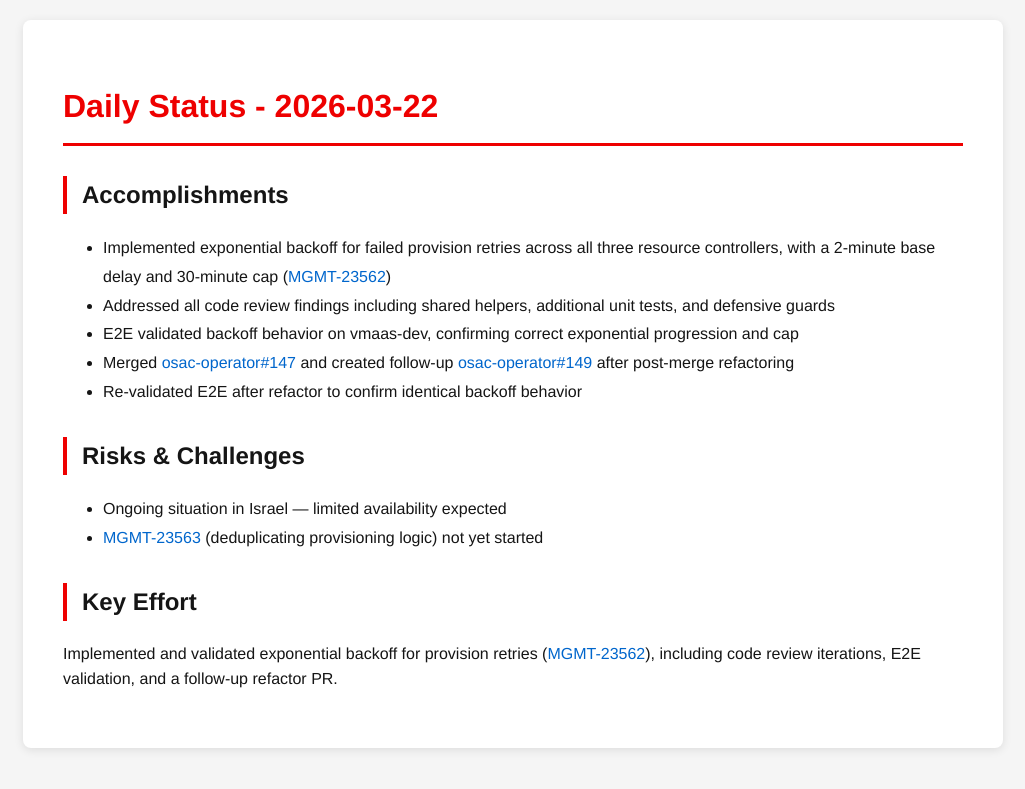
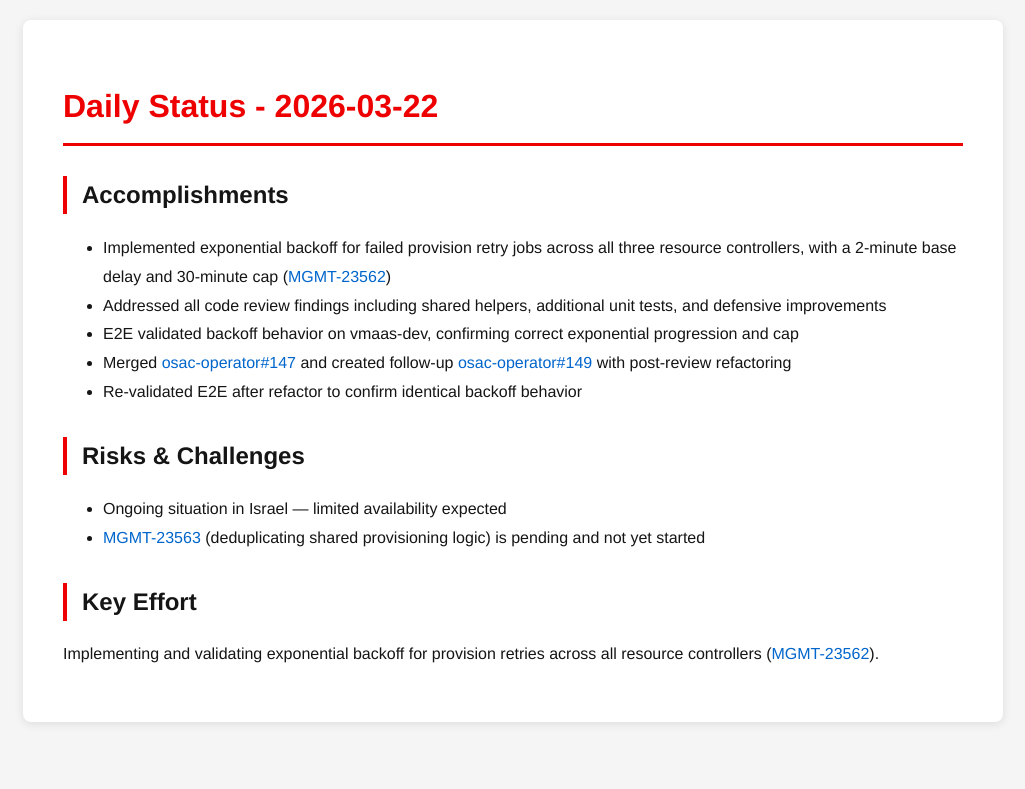
Before and after one commit to tzvatot/daily-status, a Jekyll site: the page built from 2026-03-22.md, in a window 1280 px wide. Shown: the top 789 px of the page, without its empty margins (127-1152 px from the left). Built offline with Jekyll 4.4.1, drawn with Linux system fonts in a browser that asks for light colours.

Commit message:
Daily status update - 2026-03-22

```diff
--- a/2026-03-22.md
+++ b/2026-03-22.md
@@ -7,15 +7,15 @@
 # Daily Status - 2026-03-22
 
 ## Accomplishments
-- Implemented exponential backoff for failed provision retries across all three resource controllers, with a 2-minute base delay and 30-minute cap ([MGMT-23562](https://issues.redhat.com/browse/MGMT-23562))
-- Addressed all code review findings including shared helpers, additional unit tests, and defensive guards
+- Implemented exponential backoff for failed provision retry jobs across all three resource controllers, with a 2-minute base delay and 30-minute cap ([MGMT-23562](https://issues.redhat.com/browse/MGMT-23562))
+- Addressed all code review findings including shared helpers, additional unit tests, and defensive improvements
 - E2E validated backoff behavior on vmaas-dev, confirming correct exponential progression and cap
-- Merged [osac-operator#147](https://github.com/osac-project/osac-operator/pull/147) and created follow-up [osac-operator#149](https://github.com/osac-project/osac-operator/pull/149) after post-merge refactoring
+- Merged [osac-operator#147](https://github.com/osac-project/osac-operator/pull/147) and created follow-up [osac-operator#149](https://github.com/osac-project/osac-operator/pull/149) with post-review refactoring
 - Re-validated E2E after refactor to confirm identical backoff behavior
 
 ## Risks & Challenges
 - Ongoing situation in Israel — limited availability expected
-- [MGMT-23563](https://issues.redhat.com/browse/MGMT-23563) (deduplicating provisioning logic) not yet started
+- [MGMT-23563](https://issues.redhat.com/browse/MGMT-23563) (deduplicating shared provisioning logic) is pending and not yet started
 
 ## Key Effort
-Implemented and validated exponential backoff for provision retries ([MGMT-23562](https://issues.redhat.com/browse/MGMT-23562)), including code review iterations, E2E validation, and a follow-up refactor PR.
+Implementing and validating exponential backoff for provision retries across all resource controllers ([MGMT-23562](https://issues.redhat.com/browse/MGMT-23562)).
```
